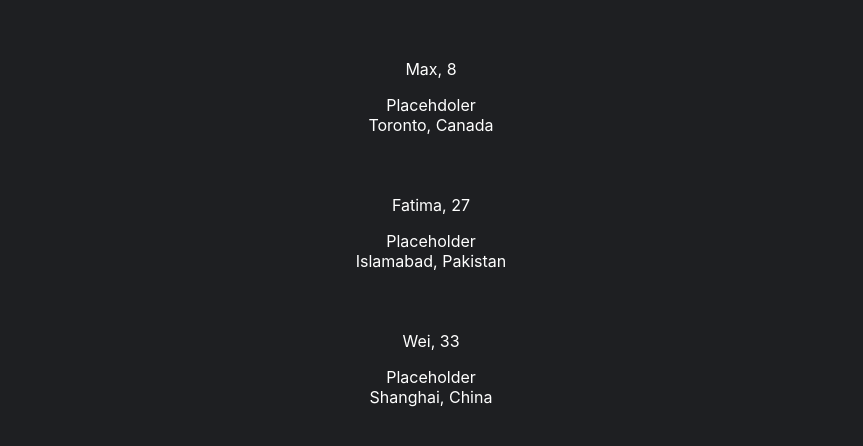
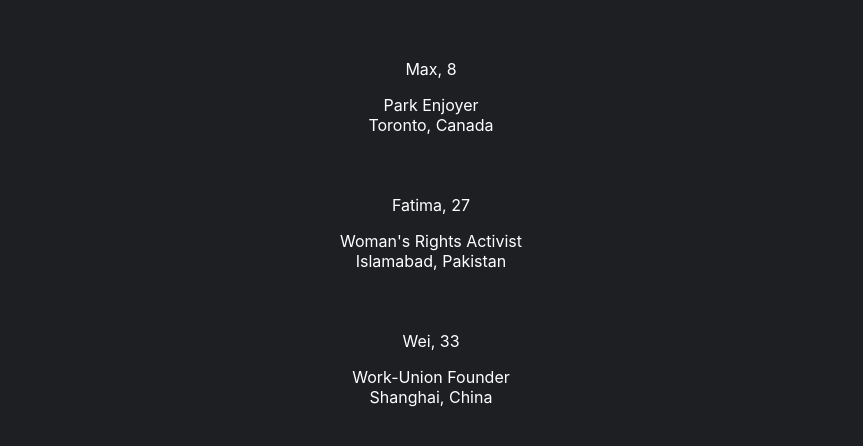
Before and after one commit to syed292-92/CivicPlatform, a plain HTML site: page HTML Files/index.html in a window 1280 px wide. Shown: the part 124-570 px from the top of the page, without its empty margins (209-1072 px from the left). Drawn offline with Linux system fonts and the light colour scheme.

Commit message:
Added Descriptions

```diff
--- a/HTML Files/index.html
+++ b/HTML Files/index.html
@@ -16,7 +16,8 @@
         <div class="profiles-Div">
             <div class="profile-Div">
                 <div class="name-Div">Max, 8</div>
-                <p class="description-Para">Placehdoler
+                <p class="description-Para">
+                    Park Enjoyer
                     <br>
                     Toronto, Canada
                 </p>
@@ -24,7 +25,8 @@
 
             <div class="profile-Div">
                 <div class="name-Div">Fatima, 27</div>
-                <p class="description-Para">Placeholder
+                <p class="description-Para">
+                    Woman's Rights Activist
                     <br>
                     Islamabad, Pakistan
                 </p>
@@ -32,7 +34,8 @@
 
             <div class="profile-Div">
                 <div class="name-Div">Wei, 33</div>
-                <p class="description-Para">Placeholder
+                <p class="description-Para">
+                    Work-Union Founder
                     <br>
                     Shanghai, China
                 </p>
```
Also changed, not shown: Styles/index.css (line endings or trailing spaces).
